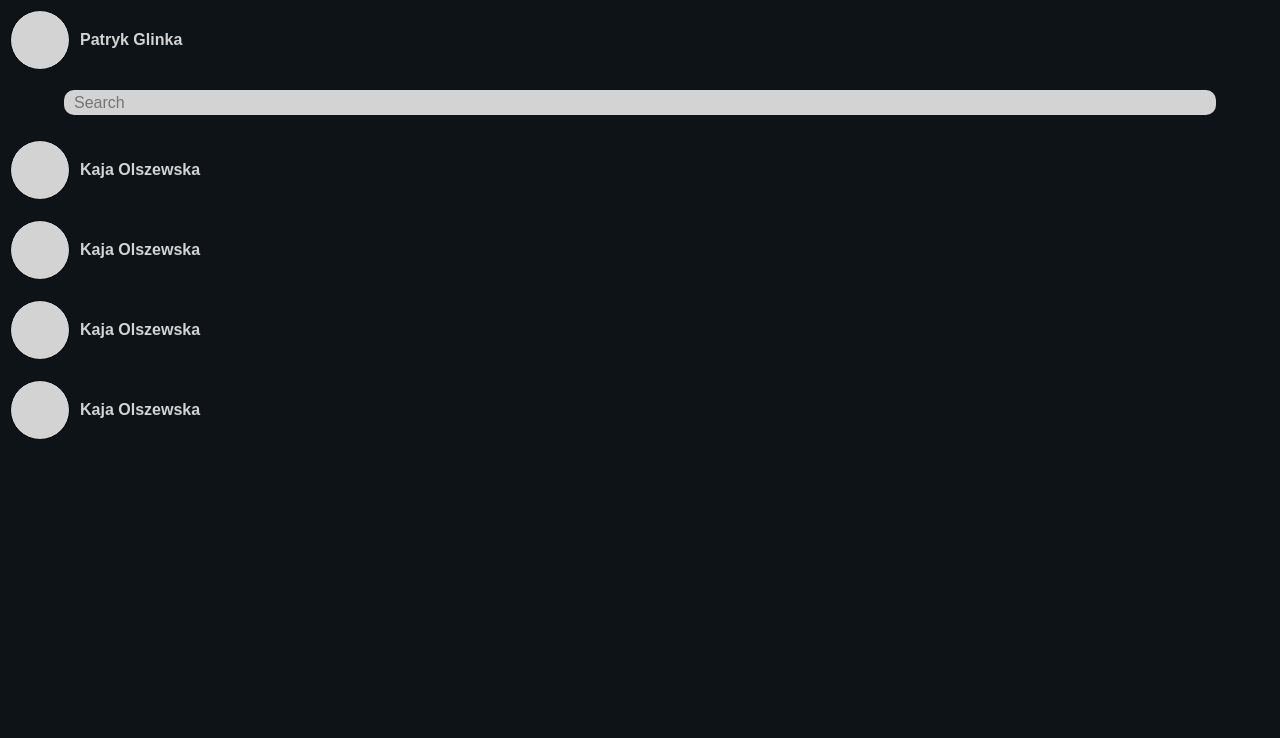
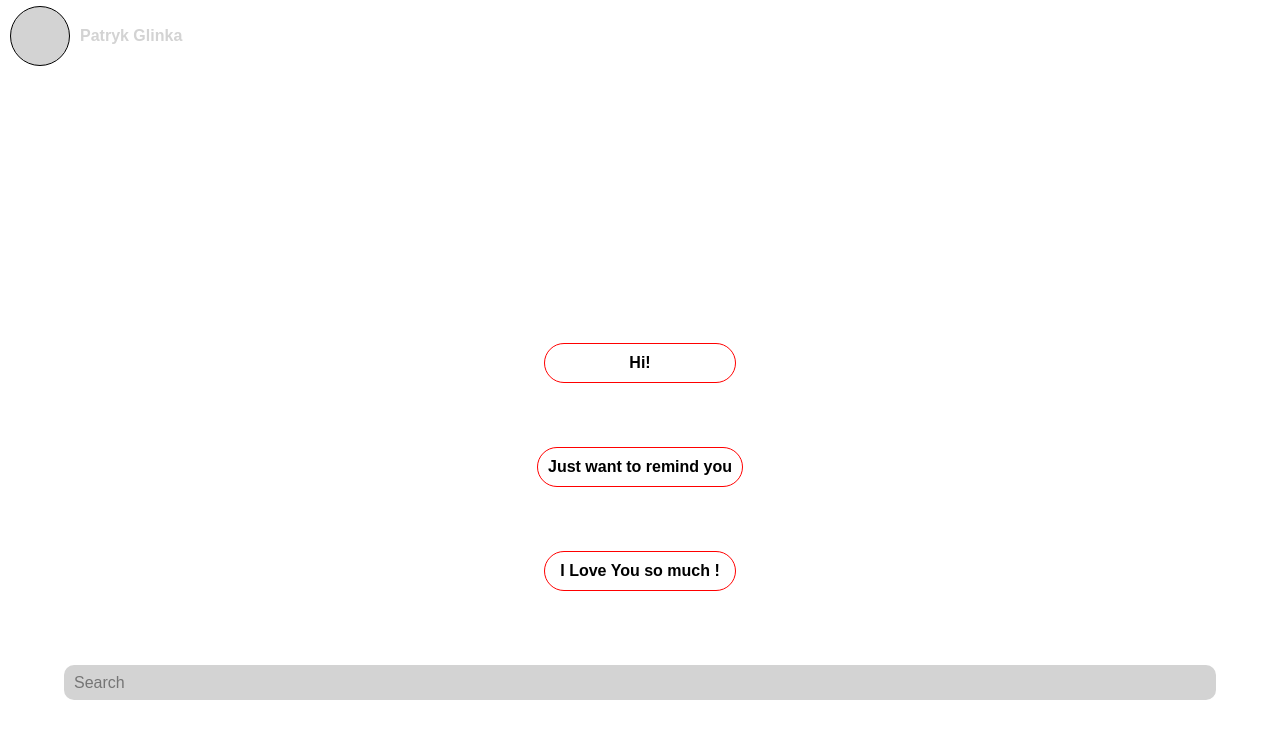
Before and after one commit to xousik/Chat-App, a React (Create React App) app: page /chat in a window 1280 px wide. Shown: the top 738 px of the page. Built offline with nearby package versions, Linux system fonts and the light colour scheme.

Commit message:
Created simple beta layout of application and started configure firebase

```diff
--- a/package.json
+++ b/package.json
@@ -10,8 +10,10 @@
     "@types/node": "^16.18.3",
     "@types/react": "^18.0.25",
     "@types/react-dom": "^18.0.9",
+    "firebase": "^9.14.0",
     "react": "^18.2.0",
     "react-dom": "^18.2.0",
+    "react-router-dom": "^6.4.3",
     "react-scripts": "5.0.1",
     "styled-components": "^5.3.6",
     "typescript": "^4.9.3",
--- /dev/null
+++ b/src/components/atoms/Message/Message.ts
@@ -0,0 +1,13 @@
+import styled from 'styled-components';
+
+export const Message = styled.div`
+  min-width: 15%;
+  /* min-height: 5%; */
+  padding: 10px;
+  margin: 0 5% 5% 5%;
+  border-radius: 20px;
+  border: 1px solid red;
+  font-size: ${({ theme }) => theme.fontSize.l};
+  text-align: center;
+  font-weight: bold;
+`;
--- a/src/components/atoms/SearchBar/SearchBar.tsx
+++ b/src/components/atoms/SearchBar/SearchBar.tsx
@@ -6,7 +6,7 @@ const StyledInput = styled.input`
   margin: 10px auto 20px auto;
   padding: 10px;
   width: 90%;
-  height: 25px;
+  height: 35px;
   border-radius: 10px;
   border: none;
   background-color: lightgrey;
--- a/src/components/molecules/ContactItem/ContactItem.tsx
+++ b/src/components/molecules/ContactItem/ContactItem.tsx
@@ -2,6 +2,7 @@ import React from 'react';
 import styled from 'styled-components';
 import UserAvatar from '../../atoms/userAvatar/userAvatar';
 import { UserName } from '../../atoms/UserName/Username';
+import { Link } from 'react-router-dom';
 
 const Wrapper = styled.li`
   width: 100%;
@@ -13,7 +14,7 @@ const Wrapper = styled.li`
 
 const ContactItem = () => {
   return (
-    <Wrapper>
+    <Wrapper as={Link} to="/chat">
       <UserAvatar />
       <UserName>Kaja Olszewska</UserName>
     </Wrapper>
--- /dev/null
+++ b/src/components/molecules/Header/Header.tsx
@@ -0,0 +1,22 @@
+import React from 'react';
+import styled from 'styled-components';
+import UserAvatar from 'components/atoms/userAvatar/userAvatar';
+import { UserName } from 'components/atoms/UserName/Username';
+
+const Wrapper = styled.div`
+  width: 100%;
+  height: 10%;
+  display: flex;
+  align-items: center;
+`;
+
+const Header = () => {
+  return (
+    <Wrapper>
+      <UserAvatar />
+      <UserName>Patryk Glinka</UserName>
+    </Wrapper>
+  );
+};
+
+export default Header;
--- a/src/index.tsx
+++ b/src/index.tsx
@@ -4,13 +4,16 @@ import App from 'views/App';
 import { ThemeProvider } from 'styled-components';
 import { theme } from 'styles/theme';
 import { GlobalStyle } from 'styles/global';
+import { BrowserRouter as Router } from 'react-router-dom';
 
 const root = ReactDOM.createRoot(document.getElementById('root') as HTMLElement);
 root.render(
   <React.StrictMode>
-    <ThemeProvider theme={theme}>
-      <GlobalStyle />
-      <App />
-    </ThemeProvider>
+    <Router>
+      <ThemeProvider theme={theme}>
+        <GlobalStyle />
+        <App />
+      </ThemeProvider>
+    </Router>
   </React.StrictMode>
 );
--- a/src/views/App.tsx
+++ b/src/views/App.tsx
@@ -1,8 +1,15 @@
 import React from 'react';
+import { Routes, Route } from 'react-router-dom';
 import MainView from './MainView';
+import ChatView from './ChatView';
 
 const App = () => {
-  return <MainView />;
+  return (
+    <Routes>
+      <Route path="/" element={<MainView />} />
+      <Route path="/chat" element={<ChatView />} />
+    </Routes>
+  );
 };
 
 export default App;
--- /dev/null
+++ b/src/views/ChatView.tsx
@@ -0,0 +1,37 @@
+import React from 'react';
+import styled from 'styled-components';
+import SearchBar from 'components/atoms/SearchBar/SearchBar';
+import Header from 'components/molecules/Header/Header';
+import { Message } from 'components/atoms/Message/Message';
+
+const Wrapper = styled.div`
+  width: 100%;
+  height: 90vh;
+  display: flex;
+  flex-direction: column;
+`;
+
+const MessagesWrapper = styled.div`
+  width: 100%;
+  height: 100%;
+  display: flex;
+  flex-direction: column;
+  justify-content: flex-end;
+  align-items: center;
+`;
+
+const ChatView = () => {
+  return (
+    <Wrapper>
+      <Header />
+      <MessagesWrapper>
+        <Message>Hi!</Message>
+        <Message>Just want to remind you</Message>
+        <Message>I Love You so much !</Message>
+      </MessagesWrapper>
+      <SearchBar />
+    </Wrapper>
+  );
+};
+
+export default ChatView;
--- a/src/views/MainView.tsx
+++ b/src/views/MainView.tsx
@@ -1,23 +1,15 @@
 import React from 'react';
 import styled from 'styled-components';
-import UserAvatar from 'components/atoms/userAvatar/userAvatar';
+import Header from 'components/molecules/Header/Header';
 import SearchBar from 'components/atoms/SearchBar/SearchBar';
-import { UserName } from 'components/atoms/UserName/Username';
 import ContactItem from 'components/molecules/ContactItem/ContactItem';
 
 const MainWrapper = styled.div`
   width: 100%;
-  height: 100vh;
+  height: 90vh;
   margin: 0;
   padding: 0;
   background-color: ${({ theme }) => theme.colors.customBlack};
-`;
-
-const Header = styled.div`
-  width: 100%;
-  height: 10%;
-  display: flex;
-  align-items: center;
 `;
 
 const ContactsSection = styled.ul`
@@ -28,10 +20,7 @@ const ContactsSection = styled.ul`
 const MainView = () => {
   return (
     <MainWrapper>
-      <Header>
-        <UserAvatar />
-        <UserName>Patryk Glinka</UserName>
-      </Header>
+      <Header />
       <SearchBar />
       <ContactsSection>
         <ContactItem />
```
Also changed, not shown: src/Firebase/FirebaseApp.ts (added, +20 -0 lines), 1 other file (tests, documents, lock files or other folders).
